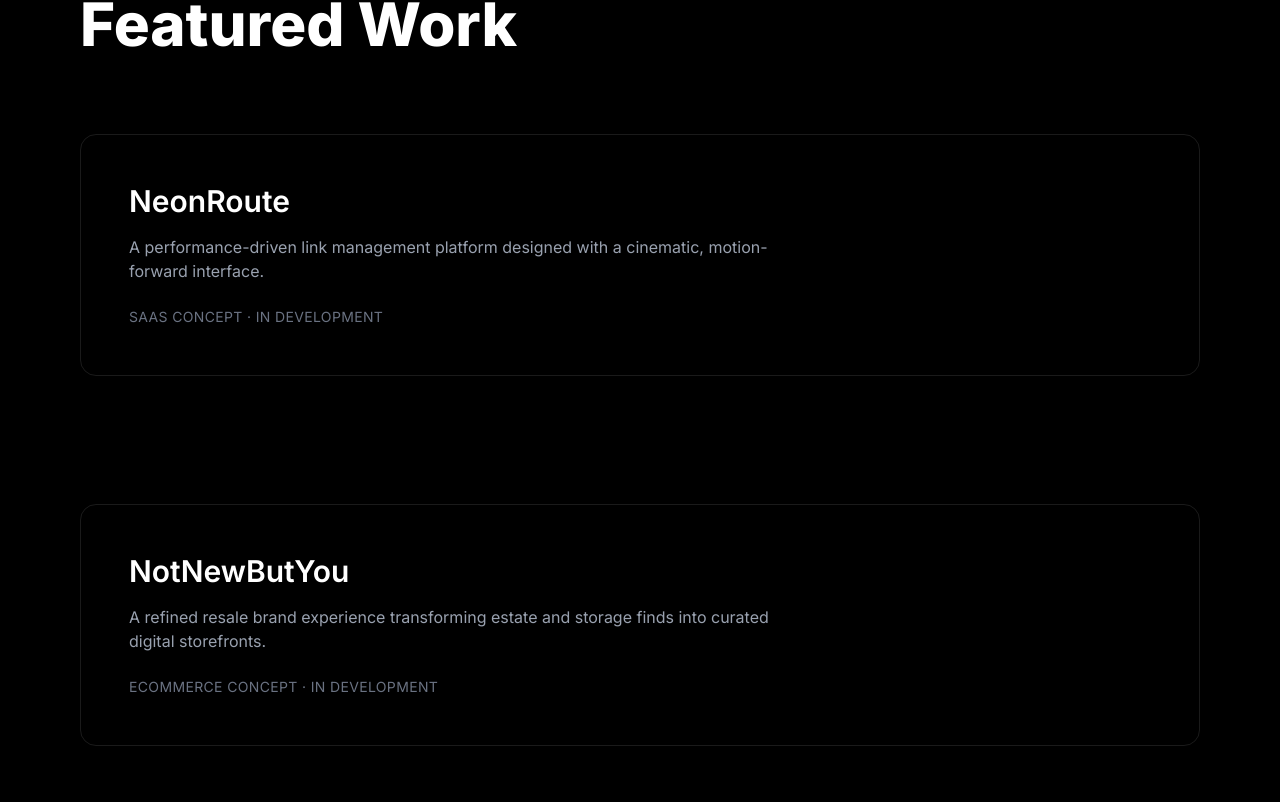
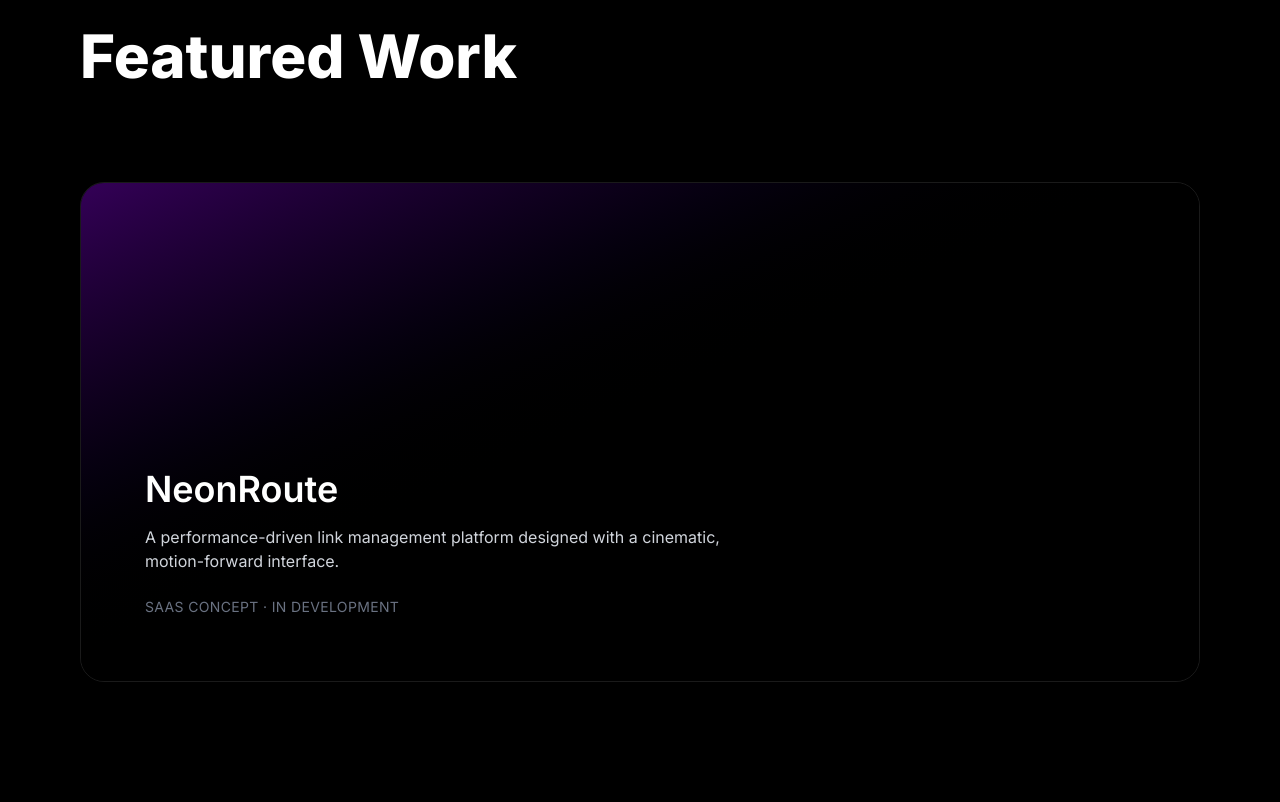
Before and after one commit to raghent/ghent-studio, a React (Vite) app: page / in a window 1280 px wide. Shown: the part 2978-3780 px from the top of the page. Built offline with nearby package versions, Linux system fonts and the light colour scheme.

Commit message:
Upgraded work section to cinematic panels

```diff
--- a/src/sections/Work.jsx
+++ b/src/sections/Work.jsx
@@ -4,19 +4,19 @@ export default function Work() {
   return (
     <section
       id="work"
-      className="py-32 px-8 md:px-20 bg-black text-white"
+      className="relative py-40 px-8 md:px-20 bg-black text-white overflow-hidden"
     >
-      <div className="max-w-6xl mx-auto">
+      <div className="max-w-7xl mx-auto">
 
         <p className="text-sm uppercase tracking-widest text-gray-500 mb-6">
           Selected Projects
         </p>
 
-        <h2 className="text-4xl md:text-6xl font-bold mb-20">
+        <h2 className="text-4xl md:text-6xl font-bold mb-24">
           Featured Work
         </h2>
 
-        <div className="space-y-32">
+        <div className="space-y-40">
 
           {/* NeonRoute */}
           <motion.div
@@ -24,20 +24,32 @@ export default function Work() {
             whileInView={{ opacity: 1, y: 0 }}
             viewport={{ once: true, amount: 0.3 }}
             transition={{ duration: 0.8, ease: "easeOut" }}
-            className="group cursor-pointer"
+            className="relative group"
           >
-            <div className="relative border border-white/10 rounded-2xl p-12 transition duration-500 hover:border-white/30 hover:-translate-y-2 hover:shadow-[0_0_80px_rgba(168,85,247,0.15)]">
-              <h3 className="text-3xl font-semibold mb-4">
+            <div className="relative h-[500px] rounded-3xl overflow-hidden border border-white/10">
+
+              {/* Background Gradient Panel */}
+              <div className="absolute inset-0 bg-gradient-to-br from-purple-700/40 via-black to-black" />
+
+              {/* Hover Glow */}
+              <div className="absolute inset-0 opacity-0 group-hover:opacity-100 transition duration-700 bg-[radial-gradient(circle_at_center,rgba(168,85,247,0.25),transparent_70%)]" />
+
+              {/* Content */}
+              <div className="relative z-10 p-16 flex flex-col justify-end h-full">
+                <h3 className="text-4xl font-semibold mb-4">
                   NeonRoute
                 </h3>
-              <p className="text-gray-400 max-w-2xl">
+                <p className="text-gray-300 max-w-xl">
                   A performance-driven link management platform designed with a cinematic, motion-forward interface.
                 </p>
                 <p className="mt-6 text-sm uppercase tracking-wide text-gray-500">
                   SaaS Concept · In Development
                 </p>
               </div>
+
+            </div>
           </motion.div>
+
 
           {/* NotNewButYou */}
           <motion.div
@@ -45,18 +57,29 @@ export default function Work() {
             whileInView={{ opacity: 1, y: 0 }}
             viewport={{ once: true, amount: 0.3 }}
             transition={{ duration: 0.8, ease: "easeOut" }}
-            className="group cursor-pointer"
+            className="relative group"
           >
-            <div className="relative border border-white/10 rounded-2xl p-12 transition duration-500 hover:border-white/30 hover:-translate-y-2 hover:shadow-[0_0_80px_rgba(168,85,247,0.15)]">
-              <h3 className="text-3xl font-semibold mb-4">
+            <div className="relative h-[500px] rounded-3xl overflow-hidden border border-white/10">
+
+              {/* Background Gradient Panel */}
+              <div className="absolute inset-0 bg-gradient-to-br from-neutral-800 via-black to-black" />
+
+              {/* Hover Glow */}
+              <div className="absolute inset-0 opacity-0 group-hover:opacity-100 transition duration-700 bg-[radial-gradient(circle_at_center,rgba(255,255,255,0.15),transparent_70%)]" />
+
+              {/* Content */}
+              <div className="relative z-10 p-16 flex flex-col justify-end h-full">
+                <h3 className="text-4xl font-semibold mb-4">
                   NotNewButYou
                 </h3>
-              <p className="text-gray-400 max-w-2xl">
+                <p className="text-gray-300 max-w-xl">
                   A refined resale brand experience transforming estate and storage finds into curated digital storefronts.
                 </p>
                 <p className="mt-6 text-sm uppercase tracking-wide text-gray-500">
                   Ecommerce Concept · In Development
                 </p>
+              </div>
+
             </div>
           </motion.div>
 
```
Lines whose indentation alone changed are shown as unchanged.
